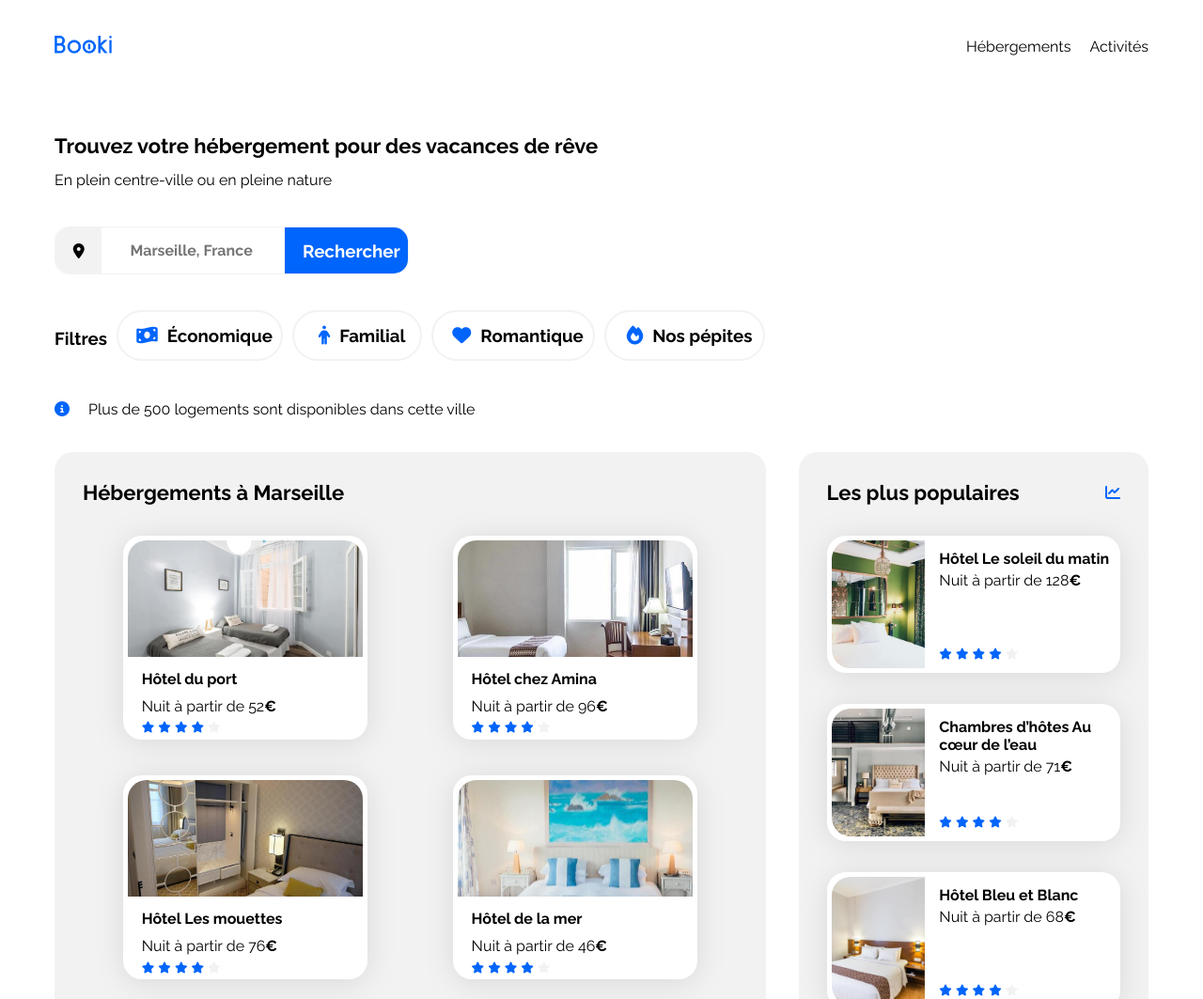
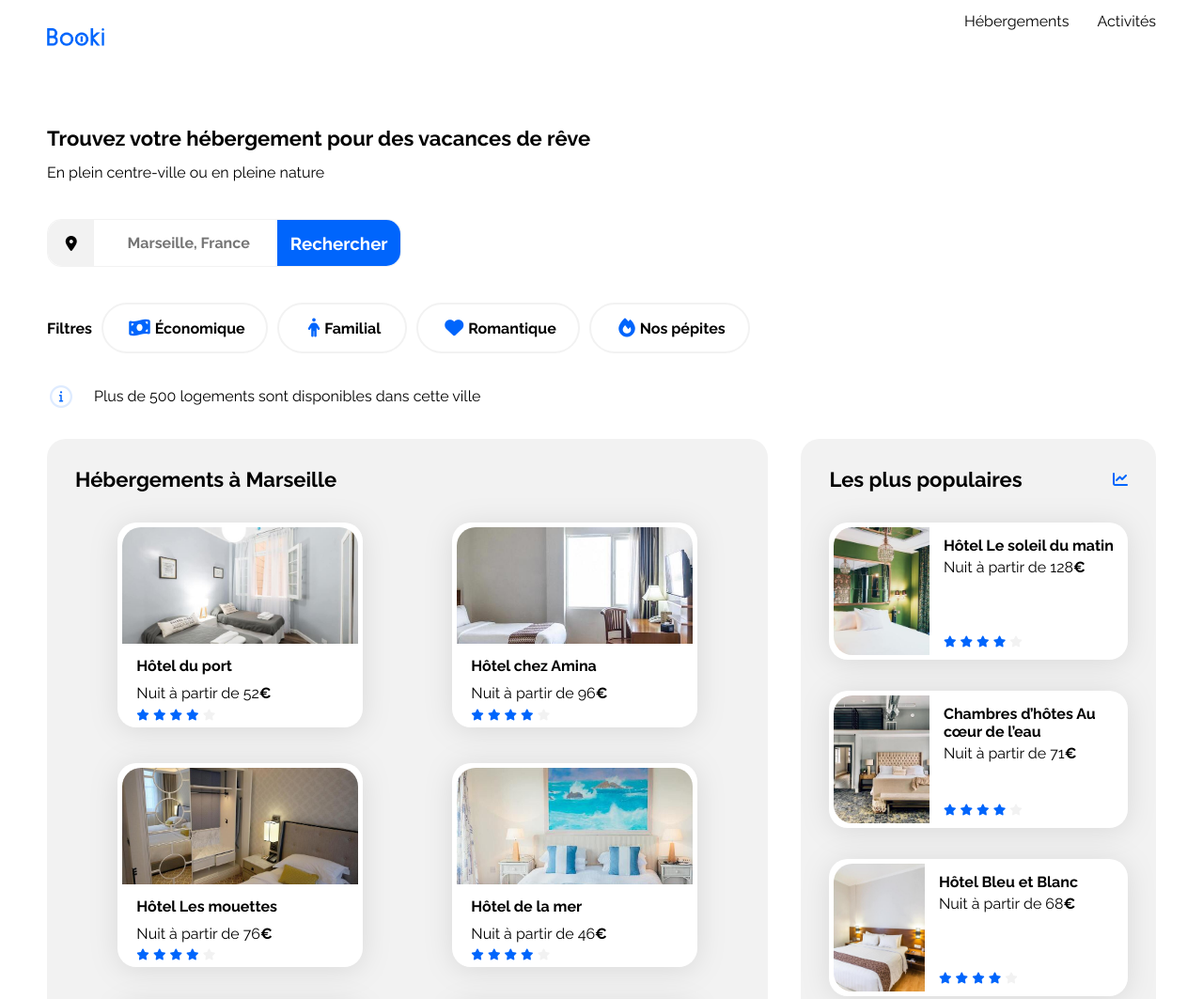
Before and after one commit to Sapristino/OpenclassroomsProjet2, a plain HTML site: page index.html in a window 1280 px wide. Shown: the top 1063 px of the page at 94% size. Drawn offline with Linux system fonts and the light colour scheme.

Commit message:
Code final - révision police, icon - nav retravaillée

```diff
--- a/css/style.css
+++ b/css/style.css
@@ -1,6 +1,11 @@
 /****** General ***********/
 * {
     font-family: 'Raleway', sans-serif;
+}
+
+html, body {
+    margin : 0;
+    padding: 0;
 }
 
 :root {
@@ -11,6 +16,10 @@
 
 .fa-solid {
     color: var(--main-color);
+}
+
+.fa-regular {
+    color: #DEEBFF;
 }
 
 body {
@@ -68,23 +77,23 @@ a {
 header img {
     width: 61.09px;
     height: 19px;
-    padding-top: 30px;
+    padding: 30px 0px 30px 0px;
 }
 
-ul {
+.nav {
     display: flex;
-    list-style-type: none;
 }
 
 .padding-top {
-    padding-top: 16px;
+    margin-top: 3px;
+    padding-top: 10px;
     padding-bottom: 16px;
-    margin-left: 20px;
+    margin-left: 30px;
 }
 .padding-top:hover {
-    color: blue;
-    border-top: solid 2px blue;
-    position: relative; top: -2px;
+    color: #0065FC;
+    border-top: solid 3px #0065FC;
+    position: relative; top: -3px;
     }
 
 /****** Titres, barre de recherche ***********/
@@ -93,6 +102,7 @@ h1 {
     font-size: 22px;
     padding-top: 40px;
 }
+
 .titre-sub {
     margin: 0;
 }
@@ -112,7 +122,6 @@ h1 {
 
 .icon-recherche {
     width: 50px;
-    height: 49px;
     background-color: #F2F2F2;
     display: flex;
     justify-content: center;
@@ -127,14 +136,12 @@ h1 {
 
 input {
     width: 195px;
-    height: 49px;
-    border: none;
     border-style: none;
-    padding-left: 30px;
+    outline: none;
+    padding-left: 18%;
     font-size: 16px;
     font-weight: bold;
     color: black;
-    outline: none;
 }
 
 .bouton-recherche i {
@@ -154,10 +161,6 @@ input {
     cursor: pointer;
 }
 
-.recherche {
-    padding-left: 8%;
-}
-
 /****** Filtres ***********/
 
 .filtres {
@@ -174,6 +177,7 @@ input {
     display: flex;
     justify-content: center;
     align-items: center;
+    font-size: 16px;
 }
 
 .economique {
@@ -226,15 +230,14 @@ input {
 }
 
 .icon {
-    padding:10px;
+    padding:5px;
 }
 
 .bulle-info {
     display: flex;
     align-items: center;
     gap: 20px;
-    padding-top: 20px;
-    padding-bottom: 20px;
+    padding: 20px 0px;
 }
 
 /****** Hebergements And Populaires ***********/
@@ -292,7 +295,6 @@ input {
     display: flex;
     flex-direction: column;
     justify-content: space-between;
-    box-sizing: border-box;
 }
 
 .hebergement-cards .card-title {
@@ -301,8 +303,8 @@ input {
 }
 
 .hebergement-cards .card-subtitle {
-margin-top: 10px;
-margin-bottom: 4px;
+    margin-top: 10px;
+    margin-bottom: 4px;
 }
 
 .hebergement-cards .card-rating {
@@ -347,7 +349,6 @@ margin-bottom: 4px;
     display: flex;
     flex-direction: column;
     justify-content: space-between;
-    box-sizing: border-box;
 }
 
 .populaires-cards .card-title {
@@ -371,7 +372,7 @@ margin-bottom: 4px;
 
 .activites {
     margin-top: 20px;
-    padding: 30px;
+    padding: 30px 35px 60px 35px;
 }
 
 .card-activite {
@@ -419,6 +420,7 @@ footer {
     display: flex;
     justify-content: space-between;
     background-color: #F2F2F2;
+    padding: 0% 2%;
 
 }
 
@@ -519,10 +521,16 @@ footer {
 /* Small devices (phones, less than 768px) */
 @media (max-width: 767.98px) {
 
-    body {
-        width: 100%;
+    .main-container {
+        padding: 0px 0px;
     }
 
+    .activites {
+        padding: 100px 35px;
+    }
+    .header-partie2 {
+        padding: 0% 3%;
+    }
     .logo-nav {
         flex-direction: column;
     }
@@ -534,7 +542,7 @@ footer {
     }
 
     .logo-nav {
-        padding-bottom: 20px;
+        padding-bottom: 25px;
     }
 
     ul {
@@ -557,6 +565,10 @@ footer {
         display: flex;
         justify-content: center;
         align-content: center;
+    }
+
+    .padding-bottom {
+        border-bottom: solid 2px #F2F2F2;
     }
 
     .padding-bottom:hover {
@@ -587,6 +599,10 @@ footer {
     .bouton-recherche i {
         display: initial;
         color: white;
+    }
+
+    .filtres h3 {
+        font-size: 14px;
     }
 
     .economique, .familial, .romantique, .pepites {
--- a/index.html
+++ b/index.html
@@ -18,14 +18,19 @@
     <div class="main-container">
         <header>
             <div class="logo-nav">
-                <div class="logo"><img src="./images/logo/Booki.png" alt="Logo Booki"></div>
-                <nav>
-                    <ul>
-                    <div class="padding-bottom"><div class="padding-top"><li><a href="#hebergements">Hébergements</a></li></div></div>
-                    <div class="padding-bottom"><div class="padding-top"><li><a href="#activites">Activités</a></li></div></div>
-                    </ul>
-                </nav>
+                <div class="logo">
+                    <img src="./images/logo/Booki.png" alt="Logo Booki">
                 </div>
+                <div class="nav">
+                    <div class="padding-bottom">
+                        <div class="padding-top"><a href="#hebergements">Hébergements</a></div>
+                    </div>
+                    <div class="padding-bottom">
+                        <div class="padding-top"><a href="#activites">Activités</a></div>
+                    </div>
+                </div>
+            </div>
+                <div class="header-partie2">
                     <h1>Trouvez votre hébergement pour des vacances de rêve</h1>
                     <p class="titre-sub">En plein centre-ville ou en pleine nature</p>
 
@@ -39,6 +44,7 @@
                             </div>
                         </div>
                     </div>
+
                     <div class="filtres">
                         <h3>Filtres</h3>
                         <div class="boutons-filtre">
@@ -61,8 +67,12 @@
                         </div>
                     </div>
                     <div class="bulle-info">
-                <i class="fa-solid fa-circle-info" aria-hidden="true"></i>
+                        <span class="fa-stack fa-xs">
+                            <i class="fa-regular fa-circle fa-stack-2x" aria hidden="true"></i>
+                            <i class="fa-solid fa-info fa-stack-1x" aria hidden="true"></i>
+                        </span>
                         <p class="text-bulle-info">Plus de 500 logements sont disponibles dans cette ville</p>
+                    </div>
                 </div>
         </header>
         <main>
```
Also changed, not shown: 1 other file. Lines whose indentation alone changed are shown as unchanged.
